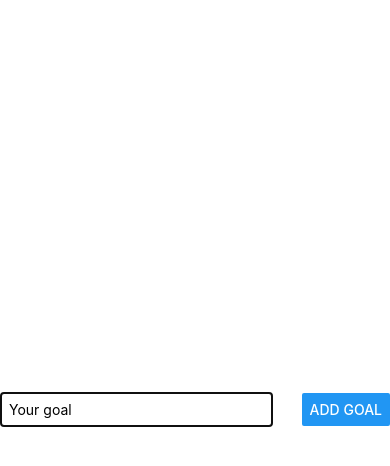
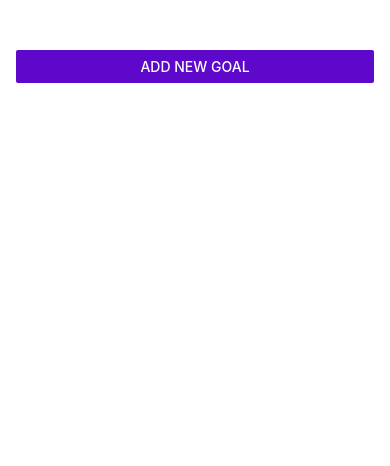
Before and after one commit to PraneethBunny123/GoalsApp, a React Native app: screen / in a window 390 px wide. Shown: the top 466 px of the page. Built offline with nearby package versions, Linux system fonts and the light colour scheme.

Commit message:
conditionally rendering the Modal by the modal state

```diff
--- a/App.js
+++ b/App.js
@@ -24,7 +24,7 @@ export default function App() {
                 color='#5e08cc'
                 onPress={handleModalButton}
             />
-            <GoalInput setGoals={setGoals} />
+            {isModalVisible && <GoalInput setGoals={setGoals} />}
             <View style={styles.goalsContainer}>
                 <FlatList
                     data={goals}
```
